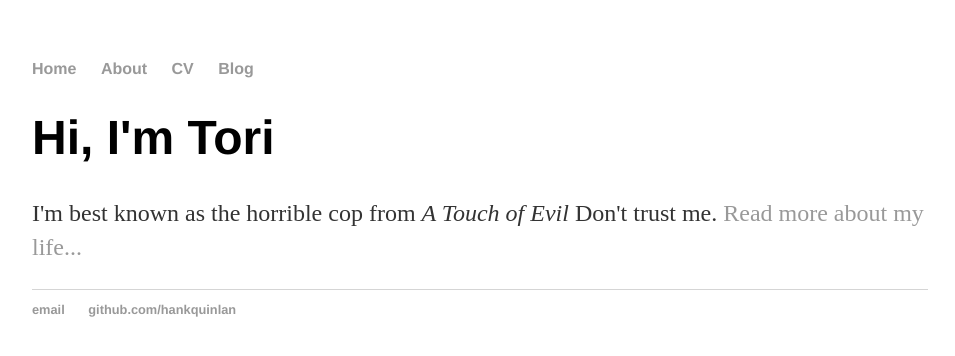
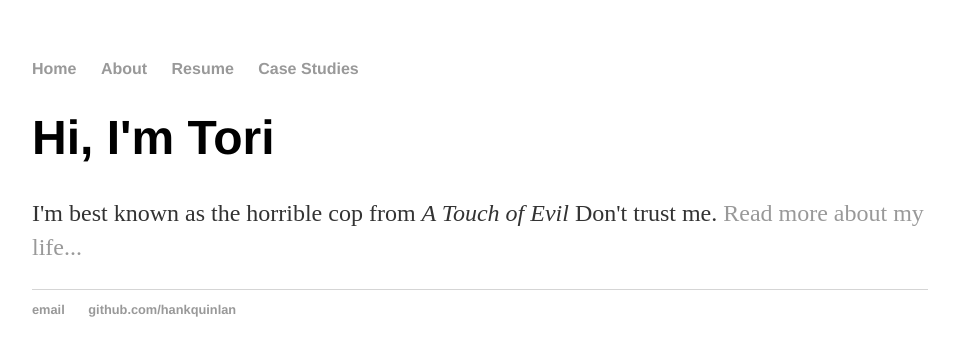
Before and after one commit to vls48/vls48.github.io, a Jekyll site: the page built from index.html, in a window 1280 px wide. Shown: the top 356 px of the page, without its empty margins (160-1115 px from the left). Built offline with Jekyll 4.4.1, drawn with Linux system fonts in a browser that asks for light colours.

Commit message:
Update default.html

```diff
--- a/_layouts/default.html
+++ b/_layouts/default.html
@@ -10,8 +10,8 @@
 	    		<ul>
 	        		<li><a href="/">Home</a></li>
 		        	<li><a href="/about">About</a></li>
-	        		<li><a href="/cv">CV</a></li>
-	        		<li><a href="/blog">Blog</a></li>
+	        		<li><a href="/cv">Resume</a></li>
+	        		<li><a href="/blog">Case Studies</a></li>
 	    		</ul>
 			</nav>
 			<div class="container">
```
